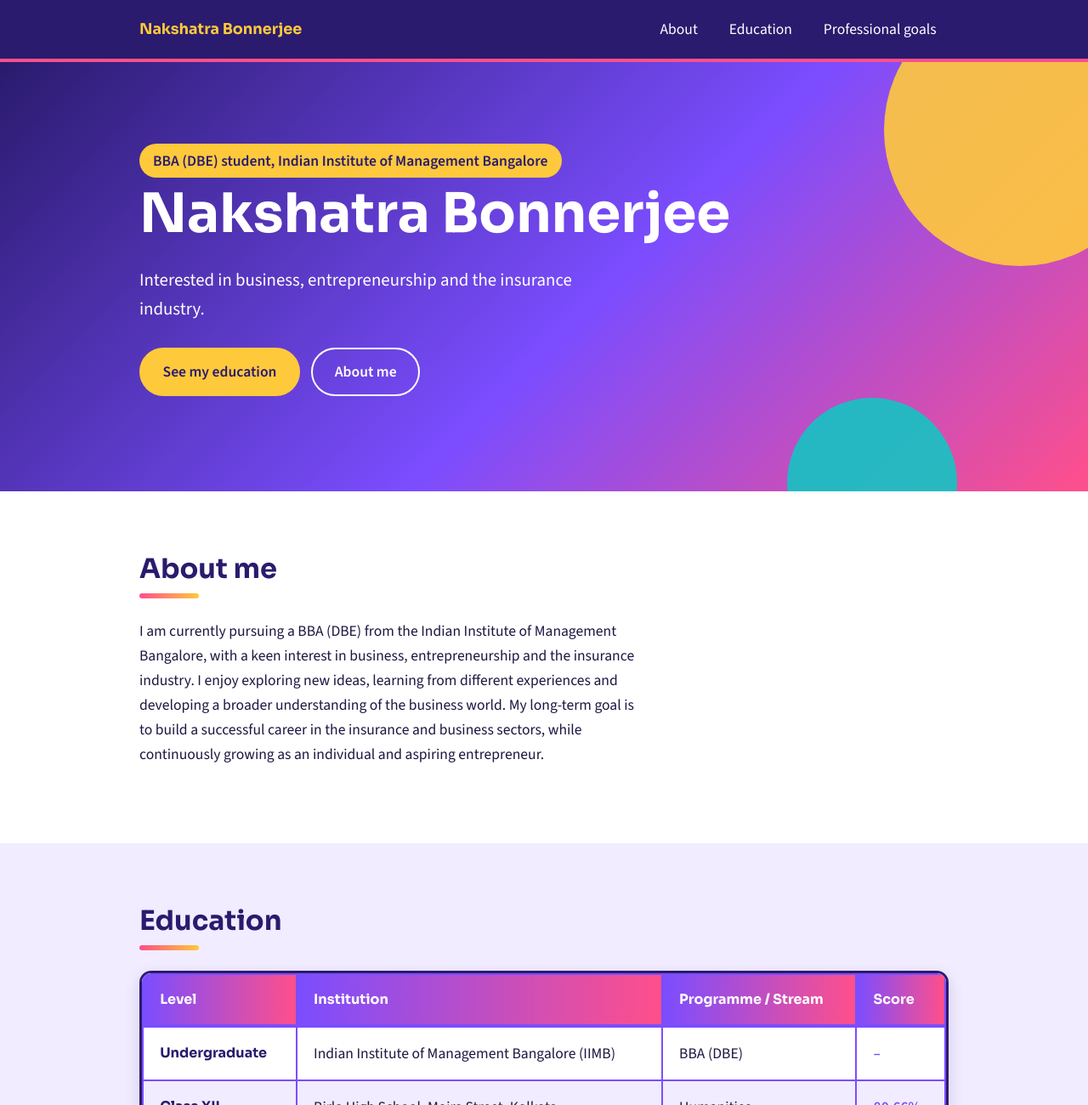
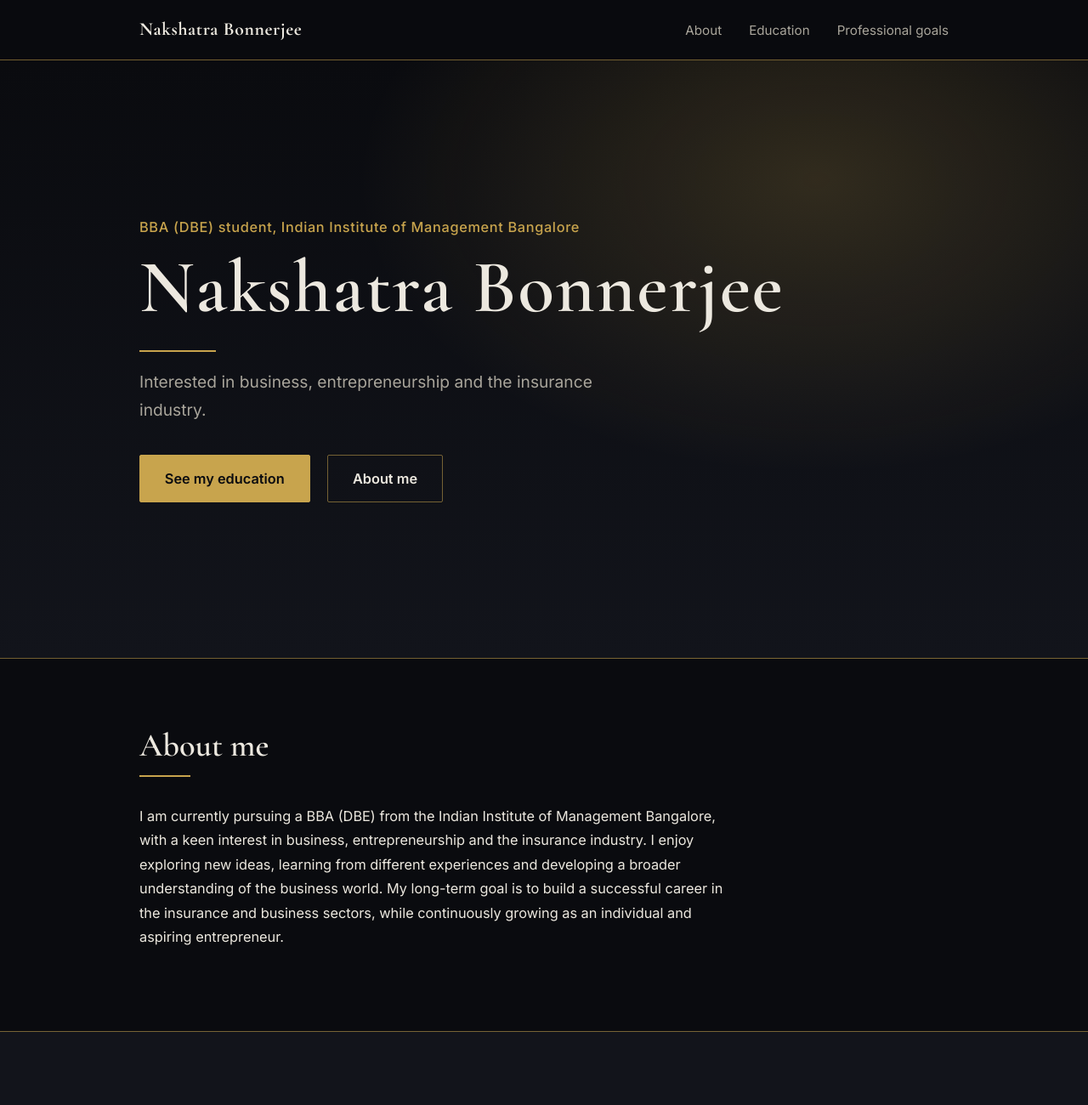
Before and after one commit to nakshatra-bonnerjee/mid-term-assignment, a plain HTML site: page index.html in a window 1280 px wide. Shown: the top 1300 px of the page at 85% size. Drawn offline with nearby package versions, Linux system fonts and the light colour scheme.

Commit message:
Add files via upload

```diff
--- a/index.html
+++ b/index.html
@@ -6,7 +6,7 @@
   <title>Nakshatra Bonnerjee | Resume</title>
   <link rel="preconnect" href="https://fonts.googleapis.com">
   <link rel="preconnect" href="https://fonts.gstatic.com" crossorigin>
-  <link href="https://fonts.googleapis.com/css2?family=Sora:wght@500;700&family=Source+Sans+3:wght@400;600&display=swap" rel="stylesheet">
+  <link href="https://fonts.googleapis.com/css2?family=Cormorant+Garamond:wght@500;600;700&family=Inter:wght@400;500;600&display=swap" rel="stylesheet">
   <link rel="stylesheet" href="style.css">
 </head>
 <body>
--- a/style.css
+++ b/style.css
@@ -1,18 +1,14 @@
-/* ---------- Design tokens ---------- */
+/* ---------- Design tokens: dark, cinematic, restrained ---------- */
 :root {
-  --indigo: #2a1b6e;
-  --violet: #7b4dff;
-  --pink: #ff4f8b;
-  --coral: #ff7a59;
-  --yellow: #ffc93c;
-  --aqua: #14c4c4;
-  --ink: #1d1740;
-  --muted: #5d5878;
-  --white: #ffffff;
-  --lavender: #f1ecff;
-  --mint: #e3f9f6;
-  --heading-font: "Sora", sans-serif;
-  --body-font: "Source Sans 3", sans-serif;
+  --black: #0a0b0f;        /* page background */
+  --charcoal: #12141b;     /* alternate sections */
+  --panel: #1a1d27;        /* table header, cards */
+  --gold: #c8a44d;         /* single accent */
+  --gold-line: rgba(200, 164, 77, 0.55);
+  --ivory: #ece8df;        /* main text */
+  --muted: #a9a59b;        /* secondary text */
+  --heading-font: "Cormorant Garamond", Georgia, serif;
+  --body-font: "Inter", Arial, sans-serif;
 }
 
 /* ---------- Element selectors ---------- */
@@ -22,18 +18,18 @@ html { scroll-behavior: smooth; scroll-padding-top: 4.5rem; }
 body {
   margin: 0;
   font-family: var(--body-font);
-  font-size: 1.1rem;
-  line-height: 1.65;
-  color: var(--ink);
-  background: var(--white);
+  font-size: 1.02rem;
+  line-height: 1.75;
+  color: var(--ivory);
+  background: var(--black);
 }
 
-h1, h2, h3 { font-family: var(--heading-font); line-height: 1.2; color: var(--indigo); }
-h1 { font-size: clamp(2.4rem, 6vw, 4rem); margin: 0.3rem 0 1rem; color: var(--white); }
-h2 { font-size: 2rem; margin: 0 0 1.5rem; }
-h3 { font-size: 1.15rem; margin: 0 0 0.4rem; }
+h1, h2, h3 { font-family: var(--heading-font); font-weight: 600; line-height: 1.15; color: var(--ivory); }
+h1 { font-size: clamp(3rem, 8vw, 5.5rem); letter-spacing: 0.02em; margin: 0.4rem 0 1.2rem; }
+h2 { font-size: 2.4rem; margin: 0 0 2rem; }
+h3 { font-size: 1.5rem; margin: 0 0 0.3rem; }
 p { max-width: 68ch; }
-a { color: var(--violet); }
+a { color: var(--gold); }
 
 .wrap { max-width: 1000px; margin: 0 auto; padding: 0 1.5rem; }
 
@@ -42,8 +38,8 @@ a { color: var(--violet); }
   position: sticky;
   top: 0;
   z-index: 10;
-  background: var(--indigo);
-  border-bottom: 4px solid var(--pink);
+  background: rgba(10, 11, 15, 0.92);
+  border-bottom: 1px solid var(--gold-line);
 }
 .nav {
   display: flex;
@@ -51,130 +47,121 @@ a { color: var(--violet); }
   align-items: center;
   max-width: 1000px;
   margin: 0 auto;
-  padding: 0.9rem 1.5rem;
+  padding: 1rem 1.5rem;
 }
-.brand { font-family: var(--heading-font); font-weight: 700; color: var(--yellow); text-decoration: none; }
-.nav-links { display: flex; gap: 0.5rem; list-style: none; margin: 0; padding: 0; }
+.brand { font-family: var(--heading-font); font-size: 1.35rem; font-weight: 700; color: var(--ivory); text-decoration: none; letter-spacing: 0.03em; }
+.nav-links { display: flex; gap: 2rem; list-style: none; margin: 0; padding: 0; }
 .nav-links a {
+  color: var(--muted);
+  text-decoration: none;
+  font-size: 0.95rem;
+  padding-bottom: 4px;
+  border-bottom: 1px solid transparent;
+}
+.nav-links a:hover { color: var(--ivory); border-bottom-color: var(--gold); }
+
+/* ---------- Hero: spotlight on a dark stage ---------- */
+.hero {
+  display: flex;
+  align-items: center;
+  min-height: 88vh;
+  padding: 5rem 0;
+  background:
+    radial-gradient(ellipse 60% 70% at 75% 20%, rgba(200, 164, 77, 0.2), transparent 70%),
+    linear-gradient(180deg, #0a0b0f 0%, #12141b 100%);
+  border-bottom: 1px solid var(--gold-line);
+}
+.hero .wrap { width: 100%; }
+.hero-text { animation: fade-in 1.4s ease both; }
+@keyframes fade-in { from { opacity: 0; transform: translateY(14px); } to { opacity: 1; transform: none; } }
+
+.hero-role { margin: 0; color: var(--gold); font-weight: 500; letter-spacing: 0.04em; }
+h1::after {                 /* thin gold rule under the name */
+  content: "";
   display: block;
-  padding: 0.35rem 0.9rem;
-  color: var(--white);
-  text-decoration: none;
-  border-radius: 999px;
+  width: 90px;
+  height: 2px;
+  margin-top: 1.4rem;
+  background: var(--gold);
 }
-.nav-links a:hover { background: var(--pink); }
-
-/* ---------- Hero: the one big colourful moment ---------- */
-.hero {
-  position: relative;
-  overflow: hidden;
-  padding: 6rem 0 7rem;
-  background: linear-gradient(135deg, var(--indigo) 0%, var(--violet) 55%, var(--pink) 100%);
-}
-.hero::before,
-.hero::after {            /* decorative circles */
-  content: "";
-  position: absolute;
-  border-radius: 50%;
-}
-.hero::before { width: 320px; height: 320px; right: -80px; top: -80px; background: var(--yellow); opacity: 0.9; }
-.hero::after  { width: 200px; height: 200px; right: 12%; bottom: -90px; background: var(--aqua); opacity: 0.9; }
-.hero .wrap { position: relative; z-index: 1; }
-
-.hero-role {
-  display: inline-block;
-  margin: 0;
-  padding: 0.35rem 1rem;
-  background: var(--yellow);
-  color: var(--indigo);
-  font-weight: 600;
-  border-radius: 999px;
-}
-.lead { max-width: 34rem; font-size: 1.3rem; color: var(--white); }
+.lead { max-width: 34rem; font-size: 1.2rem; color: var(--muted); }
 
 /* ---------- Buttons ---------- */
 .btn {
   display: inline-block;
-  margin: 0.5rem 0.6rem 0 0;
-  padding: 0.75rem 1.6rem;
-  background: var(--yellow);
-  color: var(--indigo);
+  margin: 1rem 1rem 0 0;
+  padding: 0.8rem 1.8rem;
+  background: var(--gold);
+  color: var(--black);
   font-weight: 600;
   text-decoration: none;
-  border-radius: 999px;
-  border: 2px solid var(--yellow);
+  border: 1px solid var(--gold);
+  border-radius: 2px;
 }
-.btn:hover { background: var(--white); border-color: var(--white); color: var(--pink); }
-.btn-outline { background: transparent; color: var(--white); border-color: var(--white); }
-.btn-outline:hover { background: var(--white); color: var(--indigo); }
+.btn:hover { background: transparent; color: var(--gold); }
+.btn-outline { background: transparent; color: var(--ivory); border-color: var(--gold-line); }
+.btn-outline:hover { border-color: var(--gold); color: var(--gold); }
 
-/* ---------- Section bands ---------- */
-.section { padding: 4.5rem 0; }
-.section h2::after {       /* colour bar under every heading */
+/* ---------- Sections ---------- */
+.section { padding: 5rem 0; }
+.section h2::after {
   content: "";
   display: block;
-  width: 70px;
-  height: 6px;
-  margin-top: 0.6rem;
-  border-radius: 3px;
-  background: linear-gradient(90deg, var(--pink), var(--yellow));
+  width: 60px;
+  height: 2px;
+  margin-top: 0.8rem;
+  background: var(--gold);
 }
-
-.band-about { background: var(--white); }
-.band-education { background: var(--lavender); }
-.band-aspirations { background: var(--indigo); }
-.band-aspirations h2 { color: var(--white); }
+.band-about { background: var(--black); }
+.band-education { background: var(--charcoal); border-top: 1px solid var(--gold-line); border-bottom: 1px solid var(--gold-line); }
+.band-aspirations { background: var(--black); }
 
 /* ---------- Education table ---------- */
-.table-wrap {
-  overflow-x: auto;                 /* scrolls sideways on small screens */
-  border-radius: 14px;
-  border: 3px solid var(--indigo);   /* outer frame */
-  box-shadow: 0 6px 18px rgba(42, 27, 110, 0.15);
-}
-.edu-table { width: 100%; min-width: 560px; border-collapse: collapse; background: var(--white); }
+.table-wrap { overflow-x: auto; border: 1px solid var(--gold); }
+.edu-table { width: 100%; min-width: 560px; border-collapse: collapse; }
 .edu-table th, .edu-table td {
-  padding: 1rem 1.2rem;
+  padding: 1.1rem 1.3rem;
   text-align: left;
-  border: 2px solid var(--violet);   /* visible grid lines */
+  border: 1px solid var(--gold-line);       /* visible grid lines */
 }
 .edu-table thead th {
-  background: linear-gradient(90deg, var(--violet), var(--pink));
-  color: var(--white);
+  background: var(--panel);
+  color: var(--gold);
   font-family: var(--heading-font);
-  font-size: 1rem;
+  font-size: 1.15rem;
+  font-weight: 700;
 }
-.edu-table tbody th { color: var(--indigo); font-family: var(--heading-font); font-size: 1rem; }
-.edu-table tbody tr:nth-child(even) { background: var(--lavender); }
-.edu-table tbody tr:hover { background: #ffe3ee; }
-.edu-table td:last-child { font-weight: 600; color: var(--violet); }
+.edu-table tbody th { font-family: var(--heading-font); font-size: 1.15rem; color: var(--ivory); }
+.edu-table td { color: var(--muted); }
+.edu-table tbody tr:nth-child(even) { background: rgba(255, 255, 255, 0.03); }
+.edu-table tbody tr:hover { background: rgba(200, 164, 77, 0.1); }
+.edu-table td:last-child { color: var(--gold); font-weight: 600; }
 .sr-only { position: absolute; width: 1px; height: 1px; overflow: hidden; clip: rect(0 0 0 0); }
 
-/* ---------- Cards ---------- */
+/* ---------- Professional goal cards ---------- */
 .card-grid { display: grid; grid-template-columns: repeat(auto-fit, minmax(240px, 1fr)); gap: 1.5rem; }
 .card {
-  padding: 1.6rem;
-  border-radius: 18px;
-  background: var(--yellow);
-  transition: transform 0.2s;
+  padding: 1.8rem;
+  background: var(--panel);
+  border: 1px solid var(--gold-line);
+  border-left: 3px solid var(--gold);
 }
-.card:nth-child(2) { background: var(--aqua); }
-.card h3 { color: var(--indigo); font-size: 1.4rem; }
-.card p { margin: 0; font-weight: 600; color: var(--indigo); }
-.card:hover { transform: translateY(-6px); }
+.card h3 { color: var(--ivory); }
+.card p { margin: 0; color: var(--muted); }
+.card:hover { border-color: var(--gold); }
 
 /* ---------- Footer ---------- */
-footer { text-align: center; padding: 1.5rem; background: var(--ink); color: var(--white); }
+footer { text-align: center; padding: 2rem 1.5rem; background: var(--charcoal); border-top: 1px solid var(--gold-line); color: var(--muted); font-size: 0.9rem; }
 footer p { margin: 0 auto; }
 
 /* ---------- Accessibility ---------- */
-a:focus-visible { outline: 3px solid var(--yellow); outline-offset: 3px; }
-@media (prefers-reduced-motion: reduce) { .card { transition: none; } }
+a:focus-visible { outline: 2px solid var(--gold); outline-offset: 4px; }
+@media (prefers-reduced-motion: reduce) { .hero-text { animation: none; } html { scroll-behavior: auto; } }
 
 /* ---------- Mobile ---------- */
 @media (max-width: 700px) {
-  .nav { flex-direction: column; gap: 0.5rem; }
-  .nav-links { flex-wrap: wrap; justify-content: center; }
-  .hero { padding: 4rem 0 5rem; }
-  .hero::before { width: 200px; height: 200px; right: -70px; top: -70px; }
+  .nav { flex-direction: column; gap: 0.6rem; }
+  .nav-links { gap: 1.2rem; flex-wrap: wrap; justify-content: center; }
+  .hero { min-height: auto; padding: 4rem 0; }
+  .section { padding: 3.5rem 0; }
 }
```
